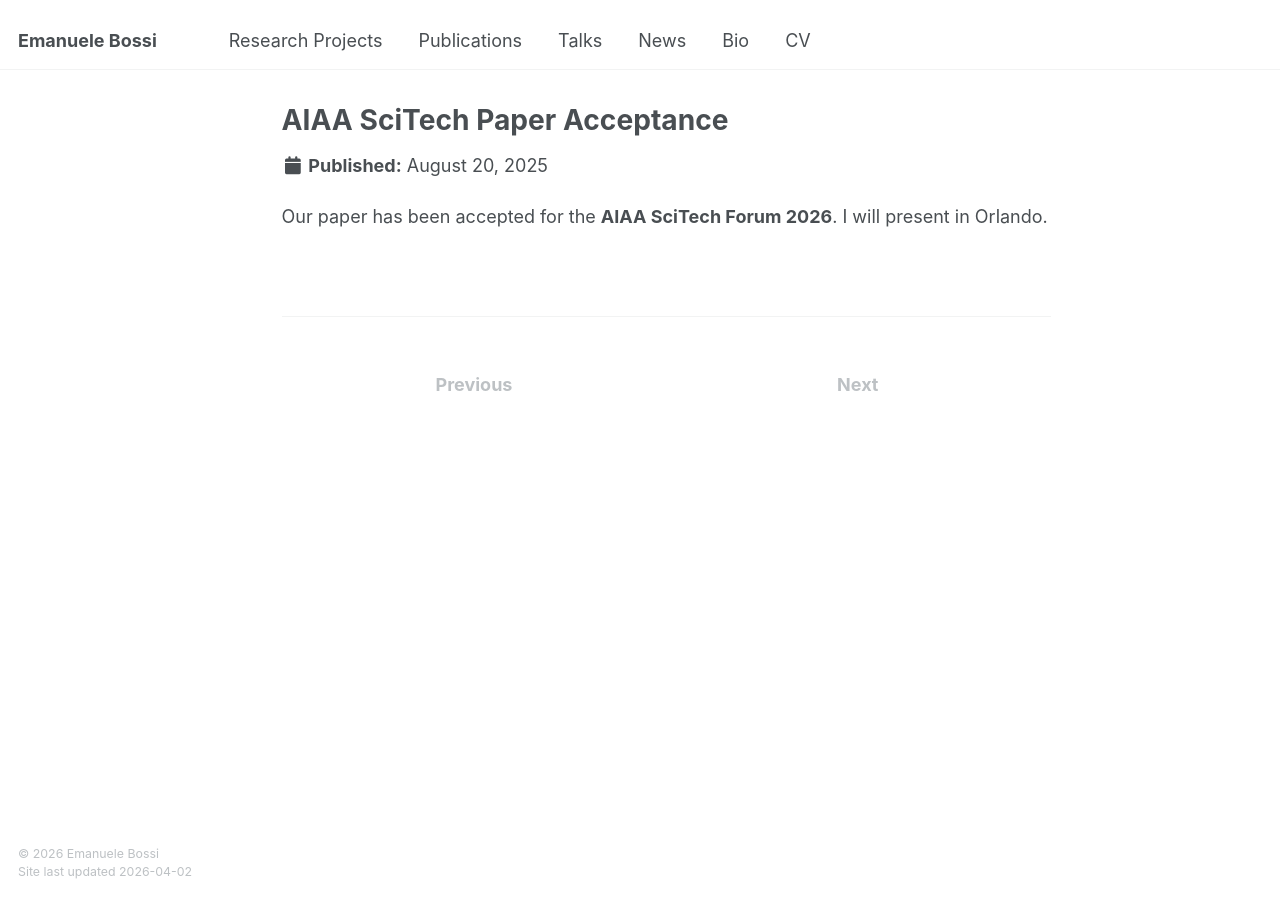
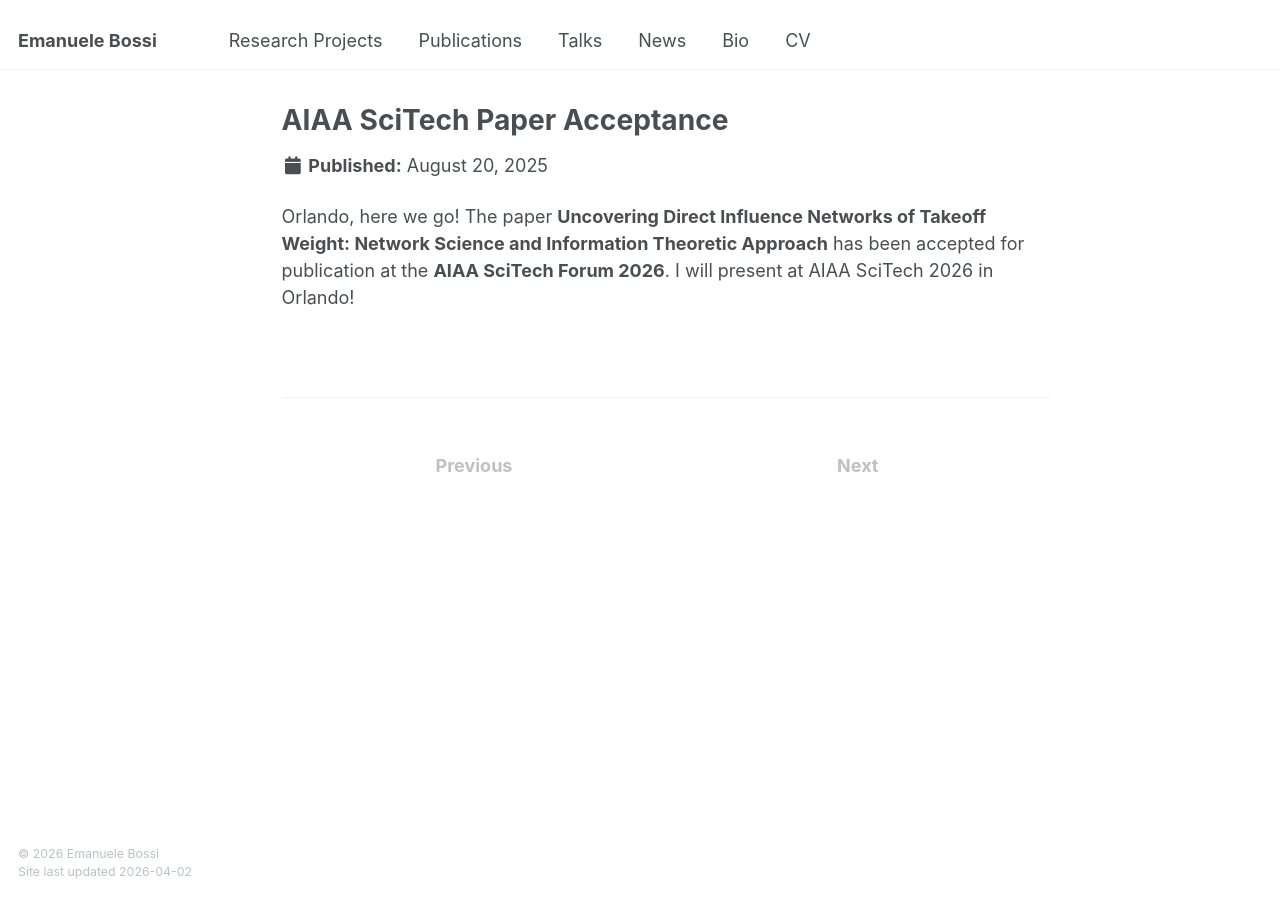
Before and after one commit to bossiemanuele/bossiemanuele.github.io, a Jekyll site: the page built from _news/2025-08-20-aiaa-acceptance.md, in a window 1280 px wide. Built offline with Jekyll 4.4.1, drawn with Linux system fonts in a browser that asks for light colours.

Commit message:
Update 2025-08-20-aiaa-acceptance.md

```diff
--- a/_news/2025-08-20-aiaa-acceptance.md
+++ b/_news/2025-08-20-aiaa-acceptance.md
@@ -7,4 +7,4 @@
 author_profile: false
 ---
 
-Our paper has been accepted for the **AIAA SciTech Forum 2026**. I will present in Orlando.
+Orlando, here we go! The paper **Uncovering Direct Influence Networks of Takeoff Weight: Network Science and Information Theoretic Approach** has been accepted for publication at the **AIAA SciTech Forum 2026**. I will present at AIAA SciTech 2026 in Orlando!
```
